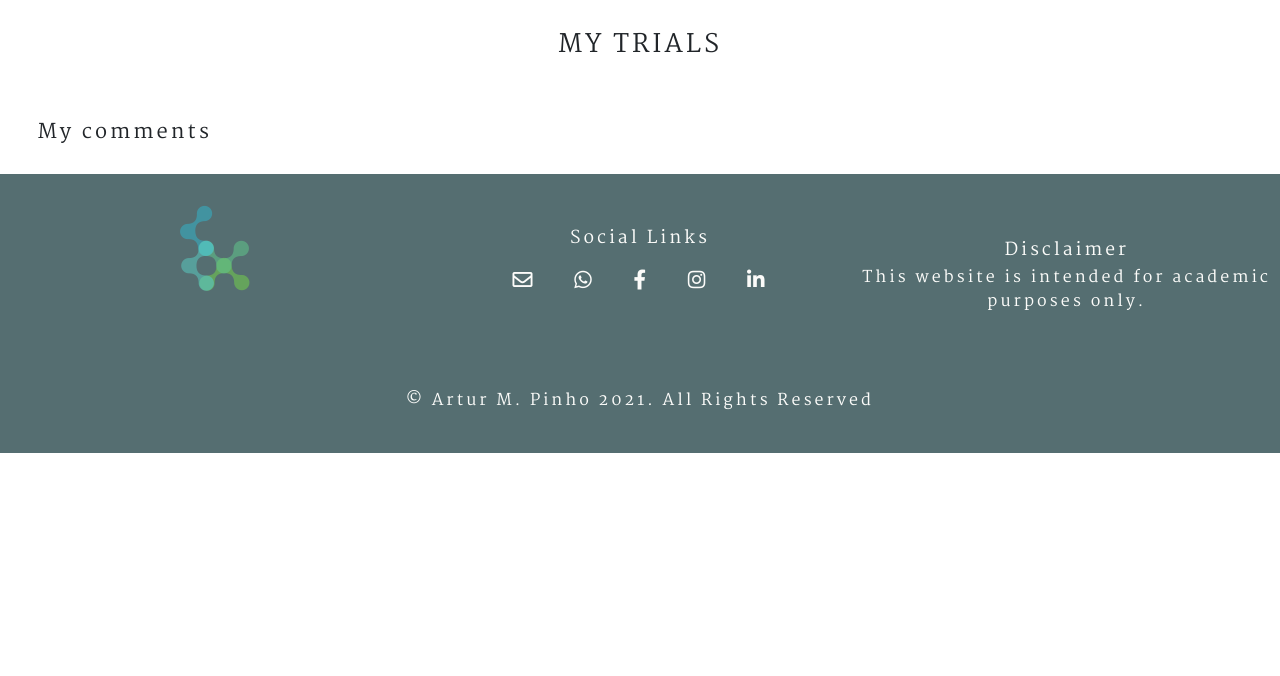
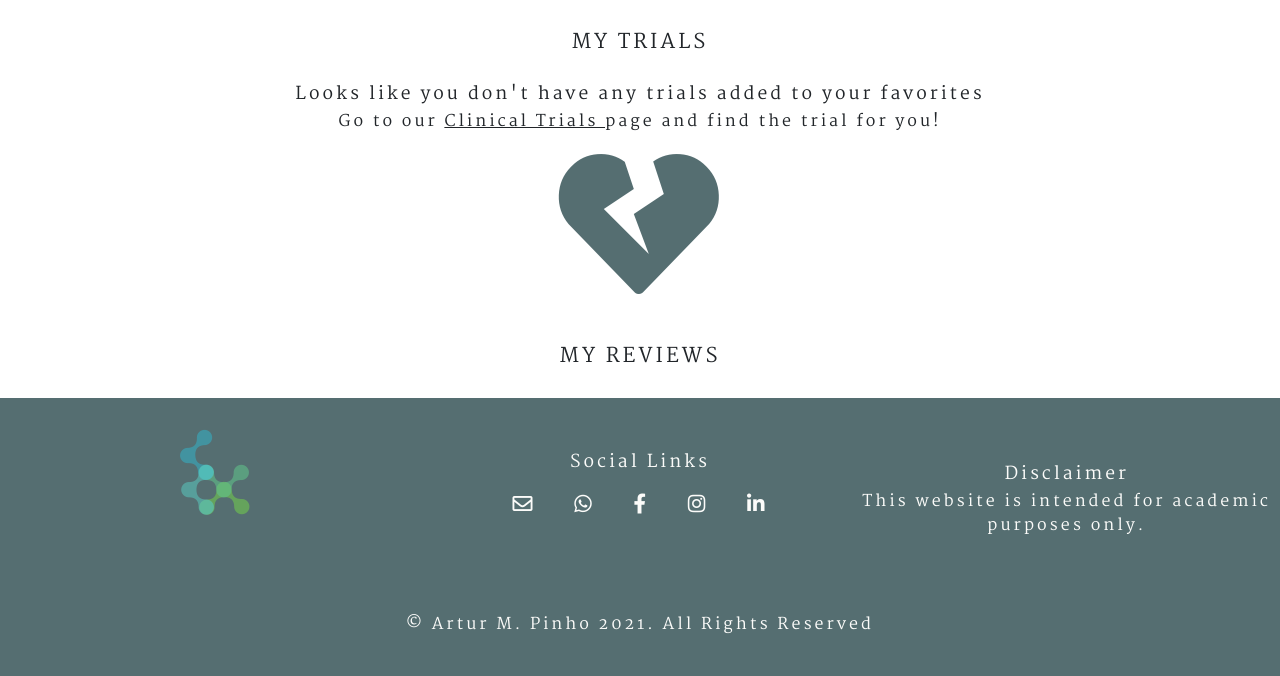
Before and after one commit to arturmpinho/Speranza, a Flask app: template templates/pages/mytrials.html in a window 1280 px wide. Shown: the part 91-767 px from the top of the page. Run offline with Flask 2, Linux system fonts and the light colour scheme; the template is opened without the code that fills it, so the values that code supplies are empty; some libraries are stand-ins or nearby versions; some web fonts are replaced.

Commit message:
Add placeholder for when user does not have any trials added to favourites

```diff
--- a/static/css/style.css
+++ b/static/css/style.css
@@ -11,22 +11,12 @@ body{
     letter-spacing: 0.3rem;
 }
 
-/*
-#main {
-    min-height: 100vh !important;
-}
-
-
-#block {
-    margin-bottom: 30rem;
-} */
-
 a, a:hover, a:focus, a:active {
     text-decoration: none;
     color: inherit;
 }
 
-h1{
+h1, h2{
     text-align: center;
     margin: 3rem;
     text-transform: uppercase;
@@ -191,10 +181,16 @@ input::-webkit-input-placeholder {
     font-size: 2rem;
 }
 
-/* Error handlers */
+/* Icons */
 
-.error-icons{
+.icons{
     color: #556E71;
+}
+
+/* My Trials */
+
+#clinical-trials-link {
+    text-decoration: underline;
 }
 
 
--- a/templates/pages/error.html
+++ b/templates/pages/error.html
@@ -5,8 +5,8 @@
     <div class="row justify-content-center">
         <div class="col text-center">
             <h1>Looks like we ran into a {{error}}</h1>
-            <i class="fas fa-stethoscope fa-10x error-icons m-5"></i>
-            <p>Shall we try again? <a href="{{ url_for('home')}}"><i class="fas fa-home error-icons"></i>Click here</a></p>
+            <i class="fas fa-stethoscope fa-10x icons m-5"></i>
+            <p>Shall we try again? <a href="{{ url_for('home')}}"><i class="fas fa-home icons"></i>Click here</a></p>
         </div>
     </div>
 </div>
--- a/templates/pages/mytrials.html
+++ b/templates/pages/mytrials.html
@@ -1,10 +1,12 @@
 {% extends "layout/base.html" %}
 {% block content %}
 
-    <h1>My Trials</h1>
+
 
 <div class="container-fluid">
     <div class="row justify-content-center">
+        <h2 class="m-5">MY TRIALS</h2>
+        {% if trials %}
             {% for trial in trials %}
             <div class="card .col" style="width: 35rem;">
                 <img src="https://source.unsplash.com/collection/61510941" class="card-img-top">
@@ -73,13 +75,20 @@
             </div>
 
         {% endfor %}
+        {% else %}
+            <div class="text-center">
+                <h3>Looks like you don't have any trials added to your favorites</h3>
+                <p>Go to our <a href="{{ url_for('clinical_trials')}}"><span id="clinical-trials-link">Clinical Trials </span></a>page and find the trial for you!</p>
+                <p><i class="fas fa-heart-broken fa-10x icons"></i></p>
+            </div>
+        {% endif %}
     </div>
     <div class="row justify-content-center">
+        <h2 class="m-5">MY REVIEWS</h2>
         <div class="col-12">
-            <h2 class="m-5">My comments</h2>
+
                 {% for comment in comments %}
                     {% if comment.user_id == session['user'] %}
-
                     <div class="card m-5">
                         <div class="card-header">
                             {% for trial in all_trials['items'] %}
```
Lines whose indentation alone changed are shown as unchanged.
